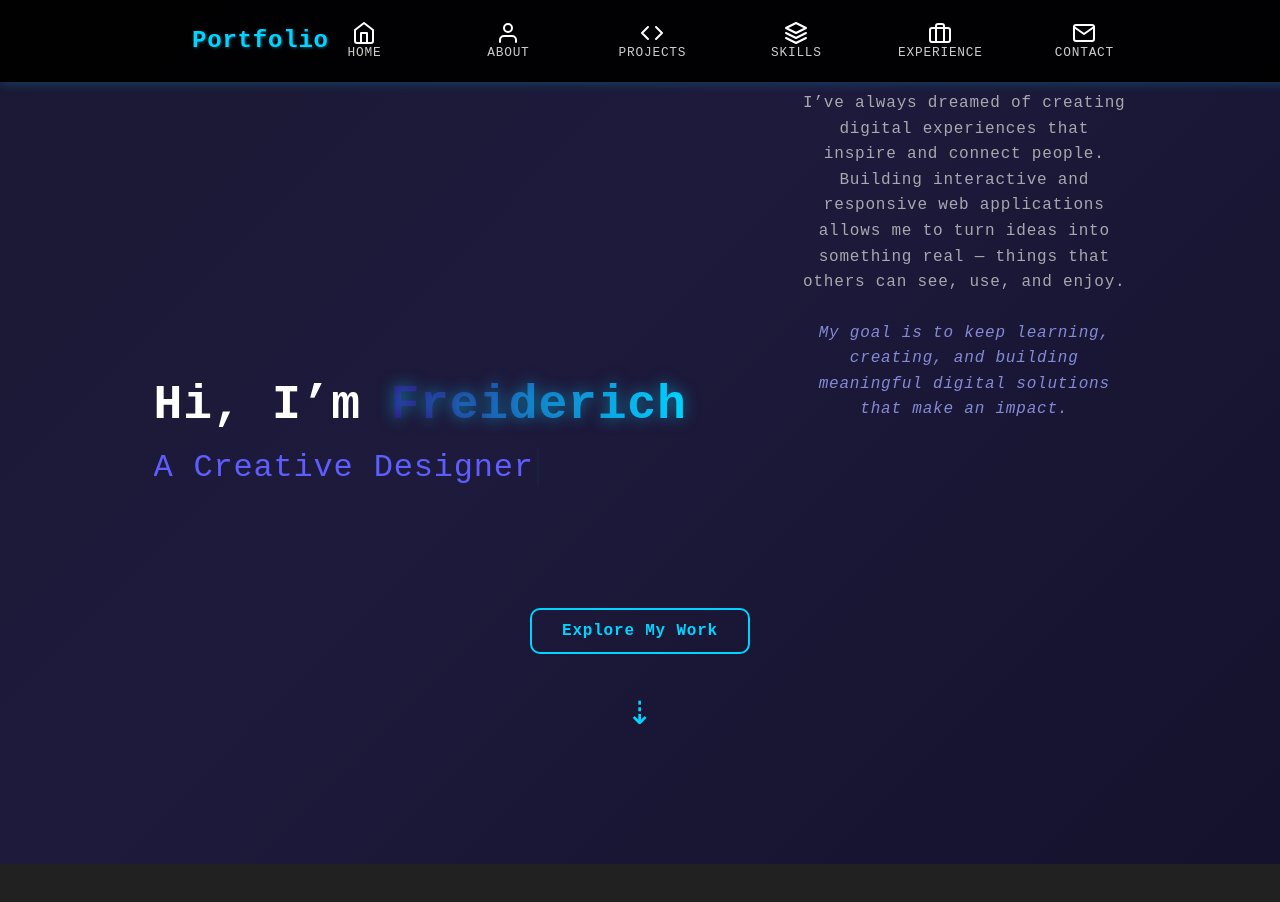
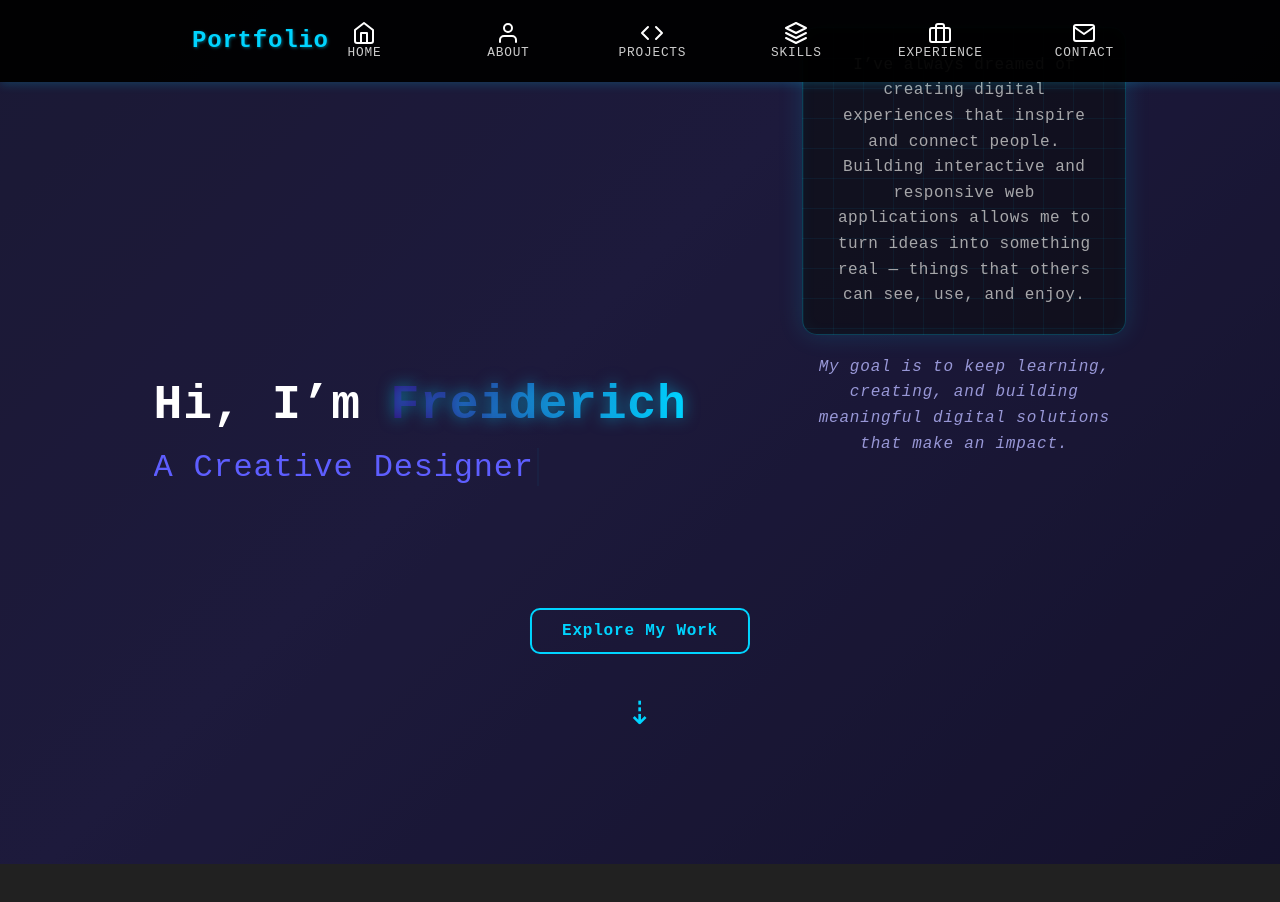
Before and after one commit to Freiderich/Portfolio, a React (Vite) app: page / in a window 1280 px wide. Shown: the top 902 px of the page. Built offline with nearby package versions, Linux system fonts and the light colour scheme.

Commit message:
added box for visualization

```diff
--- a/src/components/Home.jsx
+++ b/src/components/Home.jsx
@@ -33,7 +33,6 @@ function Home() {
     <section id="home" className="section home-section">
       <div className="overlay"></div>
 
-      {/* Main layout: left (intro) and right (text) */}
       <div className="home-container fade-in">
         {/* LEFT SIDE */}
         <div className="home-left">
@@ -49,12 +48,14 @@ function Home() {
         {/* RIGHT SIDE */}
         <div className="home-right">
           <div className="intro-text">
+            <div className="dream-box">
               <p>
                 I’ve always dreamed of creating digital experiences that inspire
                 and connect people. Building interactive and responsive web
                 applications allows me to turn ideas into something real — things
                 that others can see, use, and enjoy.
               </p>
+            </div>
             <p className="mission">
               My goal is to keep learning, creating, and building meaningful
               digital solutions that make an impact.
@@ -63,7 +64,7 @@ function Home() {
         </div>
       </div>
 
-      {/* CENTERED BUTTON + SCROLL ICON */}
+      {/* CENTER BUTTON + ARROW */}
       <div className="home-bottom">
         <a href="#projects" className="cube-btn">
           Explore My Work
--- a/src/styles/Home.css
+++ b/src/styles/Home.css
@@ -70,32 +70,100 @@
   text-align: center;
 }
 
-/* INTRO TEXT SECTION */
 .home-right .intro-text {
   max-width: 500px;
-  margin-bottom: 350px;
+  margin-bottom: 400px;
   line-height: 1.6;
   color: #ddd;
 }
 
 .intro-text p {
-  margin-bottom: 15px;
+  margin-bottom: 10px;
   font-size: 1rem;
 }
 
-/* FIRST PARAGRAPH – personal vision */
-.intro-text .dream {
-  color: #e0e0ff;
-  font-weight: 500;
+.intro-text .mission {
+  font-style: italic;
+  color: #b8b8ff;
 }
 
-/* SECOND PARAGRAPH – mission statement */
-.intro-text .mission {
-  font-style: italic;
-  color: #9fa8ff;
-  margin-bottom: 0px;
-  margin-top: 25px;
+/* 🌟 DREAM BOX */
+.dream-box {
+  position: relative;
+  padding: 25px 30px;
+  margin: 20px 0;
+  border-radius: 15px;
+  background: rgba(15, 15, 25, 0.8);
+  border: 1px solid rgba(0, 212, 255, 0.25);
+  color: #e0e0ff;
+  line-height: 1.6;
+  letter-spacing: 0.5px;
+  box-shadow:
+    0 0 25px rgba(0, 212, 255, 0.15),
+    inset 0 0 15px rgba(0, 212, 255, 0.05);
+  backdrop-filter: blur(8px);
+  background-image:
+    linear-gradient(rgba(0, 212, 255, 0.06) 1px, transparent 1px),
+    linear-gradient(90deg, rgba(0, 212, 255, 0.06) 1px, transparent 1px);
+  background-size: 30px 30px;
+  transition: all 0.3s ease;
+  overflow: hidden;
 }
+
+/* glowing outline animation */
+.dream-box::before {
+  content: "";
+  position: absolute;
+  inset: 0;
+  border-radius: 15px;
+  border: 1px solid transparent;
+  background: linear-gradient(90deg, #00d4ff, #7a00ff, #00ffa3, #00d4ff) border-box;
+  -webkit-mask:
+    linear-gradient(#fff 0 0) padding-box,
+    linear-gradient(#fff 0 0);
+  -webkit-mask-composite: xor;
+          mask-composite: exclude;
+  opacity: 0;
+  transition: opacity 0.5s ease;
+  background-size: 400% 400%;
+  animation: borderGlow 6s linear infinite;
+}
+
+@keyframes borderGlow {
+  0% { background-position: 0% 50%; }
+  50% { background-position: 100% 50%; }
+  100% { background-position: 0% 50%; }
+}
+
+.dream-box:hover {
+  transform: translateY(-5px);
+  box-shadow:
+    0 0 35px rgba(0, 212, 255, 0.25),
+    inset 0 0 20px rgba(0, 212, 255, 0.1);
+}
+
+.dream-box:hover::before {
+  opacity: 1;
+}
+
+/* optional glowing title inside */
+.dream-box h3 {
+  font-size: 1.3rem;
+  color: #00d4ff;
+  margin-bottom: 10px;
+  text-shadow: 0 0 8px rgba(0, 212, 255, 0.7);
+}
+
+
+
+
+
+
+
+
+
+
+
 
 /* GLOWING GRADIENT NAME */
 .highlight {
@@ -199,8 +267,4 @@
   .home-bottom {
     bottom: 30px;
   }
-
-  .home-right .intro-text {
-    margin-bottom: 150px;
-  }
 }
```
Lines whose indentation alone changed are shown as unchanged.
